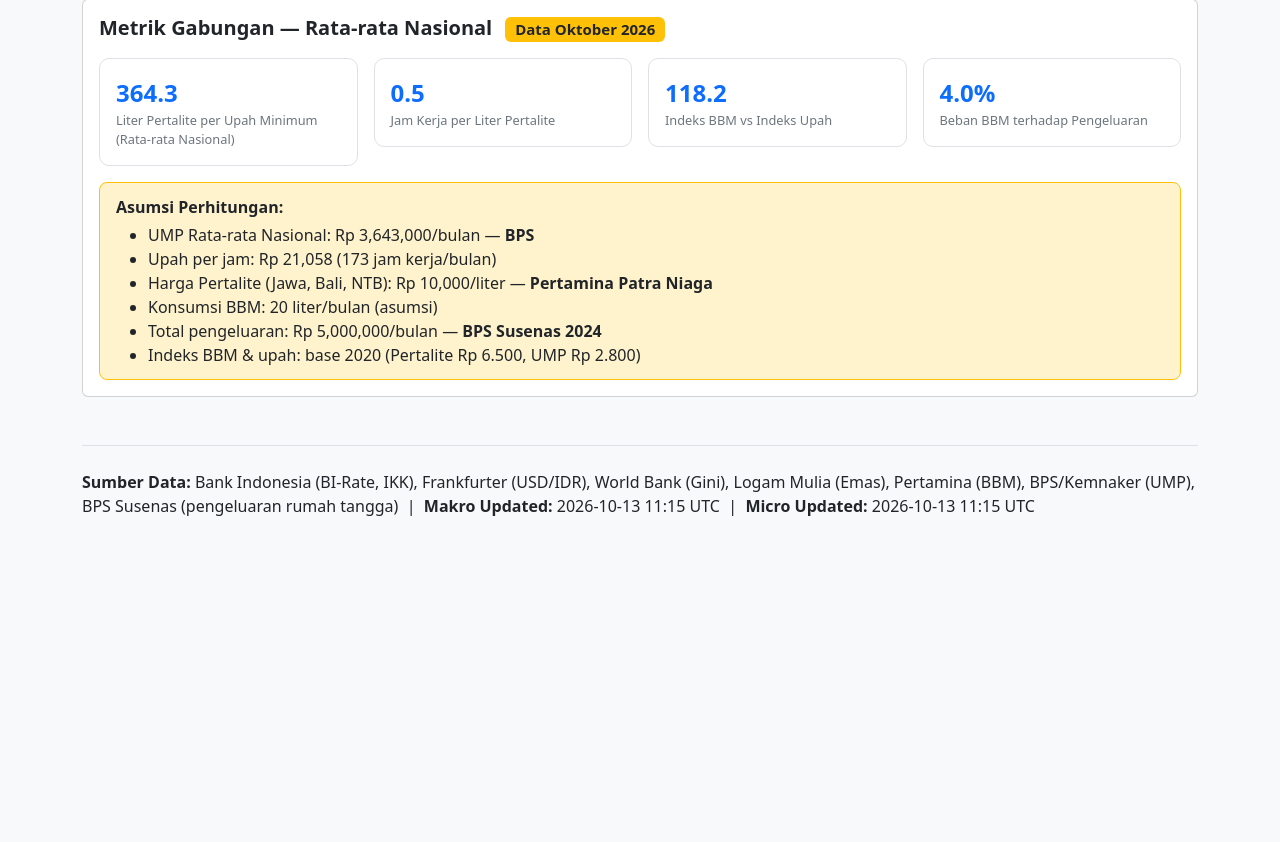
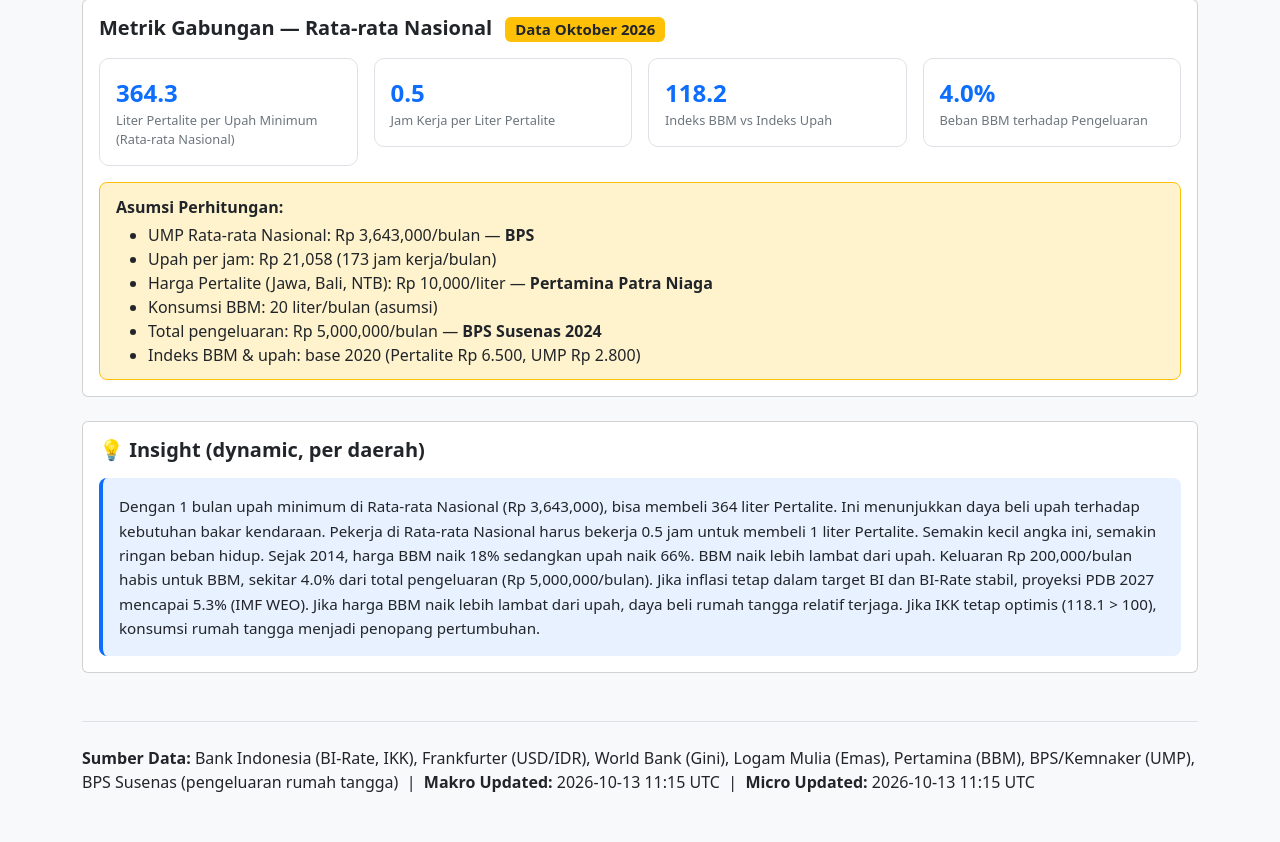
Before and after one commit to hafazahh/indonesia-economic-dashboard, a Flask app: page /micro in a window 1280 px wide. Shown: the part 2670-3512 px from the top of the page. Before the commit the page ends 3186 px from the top, so only its background shows below. Run offline with Flask 3, Linux system fonts and the light colour scheme; data comes from the database, SQL or seed files in the repository; some libraries are stand-ins or nearby versions.

Commit message:
Fase 17.11: Insight Box Micro Economy + Proyeksi Makro

```diff
--- a/app.py
+++ b/app.py
@@ -238,31 +238,9 @@ def generate_insight(data, bps_inflation=None):
         date_label = _format_month_id(inflasi["date"]) if bps_inflation else inflasi["year"]
         # BPS bulanan: 2 desimal (3.28%). World Bank tahunan: 1 desimal (1.9%).
         val_str = f"{val:.2f}" if bps_inflation else f"{val:.1f}"
-
-        # Fase 17.10: gabungkan BPS monthly + WB annual dalam 1 kalimat.
-        wb_latest = inflasi_info.get("latest")
-        if bps_inflation and wb_latest:
-            wb_val = wb_latest["value"]
-            wb_year = wb_latest["year"]
-            wb_str = f"{wb_val:.1f}"
-            if val > wb_val:
-                direction = "naik dari"
-                commentary = "Kenaikan ini menunjukkan tekanan inflasi lebih tinggi pada periode terbaru."
-            elif val < wb_val:
-                direction = "turun dari"
-                commentary = "Penurunan ini menunjukkan tekanan inflasi lebih rendah pada periode terbaru."
-            else:
-                direction = "sama dengan"
-                commentary = "Angka inflasi stabil dibanding rata-rata tahunan."
-            parts.append(
-                f"Inflasi {val_str}% ({date_label}, {source_label}), {kondisi}, "
-                f"{direction} rata-rata tahunan {wb_year} sebesar {wb_str}% (World Bank). "
-                f"{commentary}"
-            )
-        else:
-            parts.append(
-                f"Inflasi {val_str}% ({date_label}, {source_label}) {kondisi}."
-            )
+        parts.append(
+            f"Inflasi {val_str}% ({date_label}, {source_label}) {kondisi}."
+        )
 
     # 3. Trade Balance — magnitude + YoY trend
     if trade:
@@ -329,6 +307,94 @@ PROJECTION = [
     {"year": 2026, "pdb": 5.2, "inflasi": 2.3},
     {"year": 2027, "pdb": 5.3, "inflasi": 2.5},
 ]
+
+
+def generate_micro_insight(metrics, ikk_latest=None, bi_rate_latest=None, inflation_yoy_latest=None):
+    """Generate dynamic insight text for micro economy page.
+
+    Recomputed on every request from metrics dict and latest macro data.
+    All sentences are dynamic — no hardcoded strings.
+    """
+    parts = []
+
+    province = metrics["province"]
+    ump_monthly = metrics["ump_monthly"]
+    bbm_price = metrics["bbm_price"]
+    liters_per_ump = metrics["liters_per_ump"]
+    hours_per_liter = metrics["hours_per_liter"]
+    bbm_index_2014 = metrics["bbm_index_2014"]
+    wage_index_2014 = metrics["wage_index_2014"]
+    bbm_burden = metrics["bbm_burden"]
+    monthly_consumption = metrics["monthly_consumption"]
+    monthly_expenditure = metrics["monthly_expenditure"]
+
+    # 1. Liter per upah minimum
+    parts.append(
+        f"Dengan 1 bulan upah minimum di {province} (Rp {ump_monthly:,.0f}), "
+        f"bisa membeli {liters_per_ump:,.0f} liter Pertalite. "
+        f"Ini menunjukkan daya beli upah terhadap kebutuhan bakar kendaraan."
+    )
+
+    # 2. Jam kerja per liter
+    parts.append(
+        f"Pekerja di {province} harus bekerja {hours_per_liter:,.1f} jam untuk membeli 1 liter Pertalite. "
+        f"Semakin kecil angka ini, semakin ringan beban hidup."
+    )
+
+    # 3. Indeks BBM vs upah (sejak 2014)
+    bbm_change = bbm_index_2014 - 100
+    wage_change = wage_index_2014 - 100
+    if bbm_change > wage_change:
+        comparison = "naik lebih cepat dari upah"
+    elif bbm_change < wage_change:
+        comparison = "naik lebih lambat dari upah"
+    else:
+        comparison = "naik seimbang dengan upah"
+    parts.append(
+        f"Sejak 2014, harga BBM naik {bbm_change:.0f}% sedangkan upah naik {wage_change:.0f}%. "
+        f"BBM {comparison}."
+    )
+
+    # 4. Beban BBM terhadap pengeluaran
+    bbm_spending = monthly_consumption * bbm_price
+    parts.append(
+        f"Keluaran Rp {bbm_spending:,.0f}/bulan habis untuk BBM, sekitar {bbm_burden:.1f}% "
+        f"dari total pengeluaran (Rp {monthly_expenditure:,.0f}/bulan)."
+    )
+
+    # 5. Proyeksi makro — IMF WEO
+    proj_2027 = next((p for p in PROJECTION if p["year"] == 2027), None)
+    if proj_2027:
+        parts.append(
+            f"Jika inflasi tetap dalam target BI dan BI-Rate stabil, proyeksi PDB 2027 "
+            f"mencapai {proj_2027['pdb']:.1f}% (IMF WEO)."
+        )
+
+    # BBM vs upah projection
+    if bbm_change > wage_change:
+        parts.append(
+            "Jika harga BBM naik lebih cepat dari upah, beban rumah tangga akan meningkat "
+            "dan dapat menekan konsumsi."
+        )
+    else:
+        parts.append(
+            "Jika harga BBM naik lebih lambat dari upah, daya beli rumah tangga relatif terjaga."
+        )
+
+    # IKK projection
+    if ikk_latest:
+        ikk_val = ikk_latest["value"]
+        if ikk_val > 100:
+            parts.append(
+                f"Jika IKK tetap optimis ({ikk_val:.1f} > 100), konsumsi rumah tangga "
+                f"menjadi penopang pertumbuhan."
+            )
+        else:
+            parts.append(
+                f"Jika IKK tetap di bawah 100 ({ikk_val:.1f}), konsumsi rumah tangga dapat melemah."
+            )
+
+    return " ".join(parts)
 
 
 def _base_layout():
@@ -470,12 +536,6 @@ def dashboard():
     # Tambah card utama "Inflasi YoY (BPS)" dari data BPS bulanan.
     # Card ini sengaja di sini (bukan di macro_kpis) agar tampil sebagai
     # KPI utama, bukan indikator tambahan.
-    # World Bank annual inflation di-attach sebagai sub-value (Fase 17.10).
-    wb_inflasi_info = data.get(INFLATION_CODE, {})
-    wb_inflasi_latest = wb_inflasi_info.get("latest")
-    wb_inflasi_rows = wb_inflasi_info.get("data", [])
-    wb_inflasi_prev = wb_inflasi_rows[1] if len(wb_inflasi_rows) > 1 else None
-
     if inflation_yoy_latest:
         val = inflation_yoy_latest["value"]
         month_year = _format_month_id(inflation_yoy_latest["date"])
@@ -505,21 +565,9 @@ def dashboard():
             comparison_label = ""
             arrow = ""
 
-        # Attach World Bank annual inflation as sub-value (Fase 17.10)
-        wb_annual_value = None
-        wb_annual_year = None
-        wb_annual_prev_value = None
-        wb_annual_prev_year = None
-        if wb_inflasi_latest:
-            wb_annual_value = wb_inflasi_latest["value"]
-            wb_annual_year = wb_inflasi_latest["year"]
-        if wb_inflasi_prev:
-            wb_annual_prev_value = wb_inflasi_prev["value"]
-            wb_annual_prev_year = wb_inflasi_prev["year"]
-
         kpis.insert(0, {
             "code": "inflation_yoy",
-            "name": "Inflasi YoY (BPS)",
+            "name": "Inflasi YoY",
             "formatted_value": f"{val:.2f}%",
             "formatted_change": formatted_change,
             "change_arrow": arrow,
@@ -530,31 +578,6 @@ def dashboard():
             "date_label": month_year,
             "source_label": "BPS",
             "last_updated": inflation_yoy_latest.get("fetched_at", "Belum pernah update"),
-        })
-
-    # Card "Inflasi Tahunan (World Bank)" — data tahunan dari World Bank.
-    # Ditampilkan sebagai card terpisah dengan label dan sumber jelas.
-    if wb_inflasi_latest:
-        wb_val = wb_inflasi_latest["value"]
-        wb_year = wb_inflasi_latest["year"]
-        wb_change = wb_val - wb_inflasi_prev["value"] if wb_inflasi_prev else 0
-        wb_arrow = "+" if wb_change > 0 else ("-" if wb_change < 0 else "")
-        wb_change_badge = "bg-success" if wb_change >= 0 else "bg-danger"
-        wb_formatted_change = f"{wb_arrow}{abs(wb_change):.2f} pp" if wb_inflasi_prev else "Data tidak cukup"
-        kpis.insert(0, {
-            "code": INFLATION_CODE,
-            "name": "Inflasi Tahunan (World Bank)",
-            "formatted_value": f"{wb_val:.2f}%",
-            "formatted_change": wb_formatted_change,
-            "change_arrow": wb_arrow,
-            "change_badge_class": wb_change_badge,
-            "status": None,
-            "status_badge_class": None,
-            "comparison_label": "vs tahun lalu" if wb_inflasi_prev else "",
-            "date_label": str(wb_year),
-            "source_label": "World Bank",
-            "description": "Rata-rata inflasi seluruh tahun",
-            "last_updated": get_indicator_last_updated(INFLATION_CODE) or "Belum pernah update",
         })
 
     insight = generate_insight(data, bps_inflation=inflation_yoy_latest)
@@ -845,6 +868,12 @@ def _compute_micro_metrics(province=None, daerah="jawa"):
     wage_index = (ump / ump_2020) * 100
     bbm_vs_wage = (bbm_index / wage_index) * 100
 
+    # 2014-based indices (for insight text — matches chart baseline)
+    bbm_2014 = 8500  # Pertalite 2014
+    ump_2014 = 2200  # avg 2014
+    bbm_index_2014 = (bbm_price / bbm_2014) * 100
+    wage_index_2014 = (ump / ump_2014) * 100
+
     # BBM burden (assume 20 liters/month consumption, 5M monthly expenditure)
     monthly_consumption = 20
     monthly_consumption = 20  # asumsi konsumsi BBM per bulan (liter)
@@ -864,6 +893,8 @@ def _compute_micro_metrics(province=None, daerah="jawa"):
         "bbm_burden": bbm_burden,
         "monthly_consumption": monthly_consumption,
         "monthly_expenditure": monthly_expenditure,
+        "bbm_index_2014": bbm_index_2014,
+        "wage_index_2014": wage_index_2014,
     }
 
 
@@ -1016,6 +1047,7 @@ def micro_economy():
     ikk_latest = get_latest_series("ikk")
     bi_rate_latest = get_latest_series("bi_rate")
     usd_idr_latest = get_latest_series("usd_idr")
+    inflation_yoy_latest = get_latest_series("inflation_yoy")
 
     # BBM vs wage chart with historical BBM price data + wage index
     # Historical BBM Pertalite prices (Rupiah/liter) — government regulated changes
@@ -1102,6 +1134,14 @@ def micro_economy():
     bi_rate_latest = _with_ts(bi_rate_latest)
     usd_idr_latest = _with_ts(usd_idr_latest)
 
+    # Generate dynamic insight text
+    insight = generate_micro_insight(
+        metrics,
+        ikk_latest=ikk_latest,
+        bi_rate_latest=bi_rate_latest,
+        inflation_yoy_latest=inflation_yoy_latest,
+    )
+
     return render_template(
         "micro.html",
         emas_bbm_chart=emas_bbm_chart,
@@ -1125,6 +1165,7 @@ def micro_economy():
         bbm_vs_wage_chart=bbm_vs_wage_chart,
         daerah_list=daerah_list,
         selected_daerah=selected_daerah,
+        insight=insight,
     )
 
 
--- a/templates/micro.html
+++ b/templates/micro.html
@@ -269,6 +269,16 @@
         </div>
     </div>
 
+    <!-- Insight Box -->
+    <div class="card mb-4">
+        <div class="card-body">
+            <h5 class="section-title">💡 Insight (dynamic, per daerah)</h5>
+            <div class="insight-box p-3">
+                <p class="mb-0" style="font-size: 0.95rem; line-height: 1.6;">{{ insight }}</p>
+            </div>
+        </div>
+    </div>
+
     <!-- Footer -->
     <footer>
         <div class="d-flex justify-content-between align-items-center flex-wrap gap-2">
```
